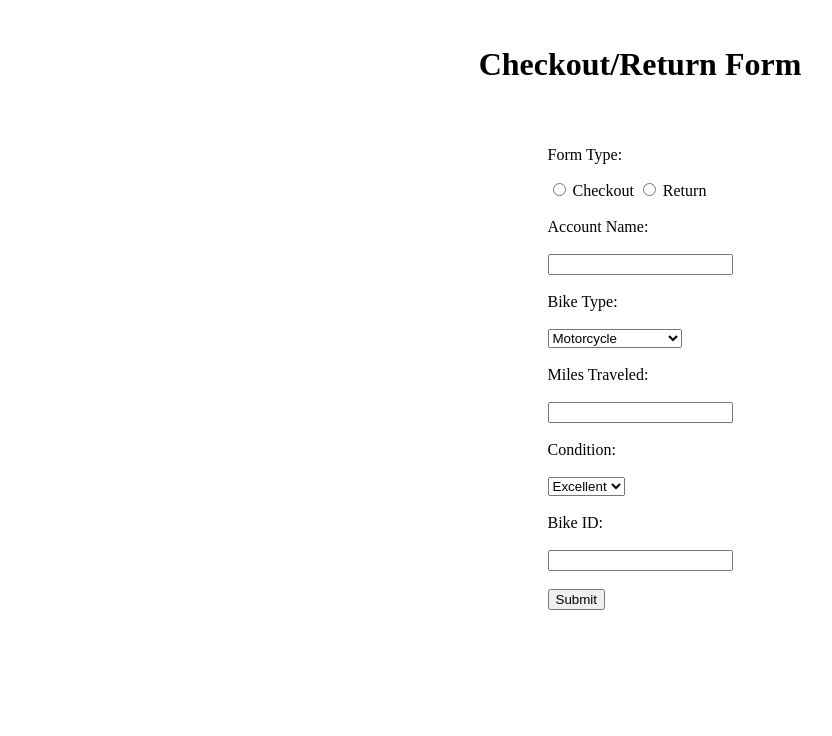
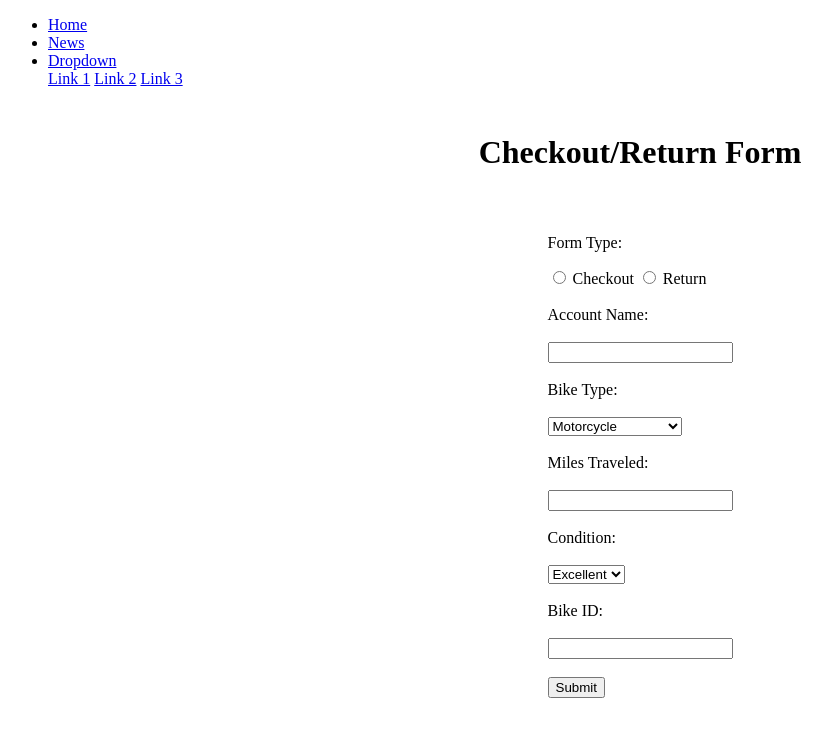
Before and after one commit to Refall1234/Senior_Cap_project_1001110101, a plain HTML site: page Checkout_Return form.html in a window 1280 px wide. Shown: the whole page, without its empty margins (0-832 px from the left). Drawn offline with Linux system fonts and the light colour scheme; files that its build step writes are made by us from their sources.

Commit message:
Refactor Checkout/Return form HTML structure

```diff
--- a/Checkout_Return form.html
+++ b/Checkout_Return form.html
@@ -3,12 +3,25 @@
 <head>
   <meta charset="UTF-8">
   <title>Checkout/Return</title>
-  <link rel="stylesheet" href="../Checkout/Css/Box.css">
+  <link rel="stylesheet" href="../Css/Box.css">
   <style>
     @import url('https://fonts.googleapis.com/css2?family=Exo+2:ital,wght@0,100..900;1,100..900&display=swap');
   </style>
 </head>
 <body>
+<ul class="navbar">
+  <li><a href="#home">Home</a></li>
+  <li><a href="#news">News</a></li>
+
+  <li class="dropdown">
+    <a href="javascript:void(0)" class="dropbtn">Dropdown</a>
+    <div class="dropdown-content">
+      <a href="#">Link 1</a>
+      <a href="#">Link 2</a>
+      <a href="#">Link 3</a>
+    </div>
+  </li>
+</ul>
 
 <h1>Checkout/Return Form</h1>
 <div class="Chk/Rtn">
```
